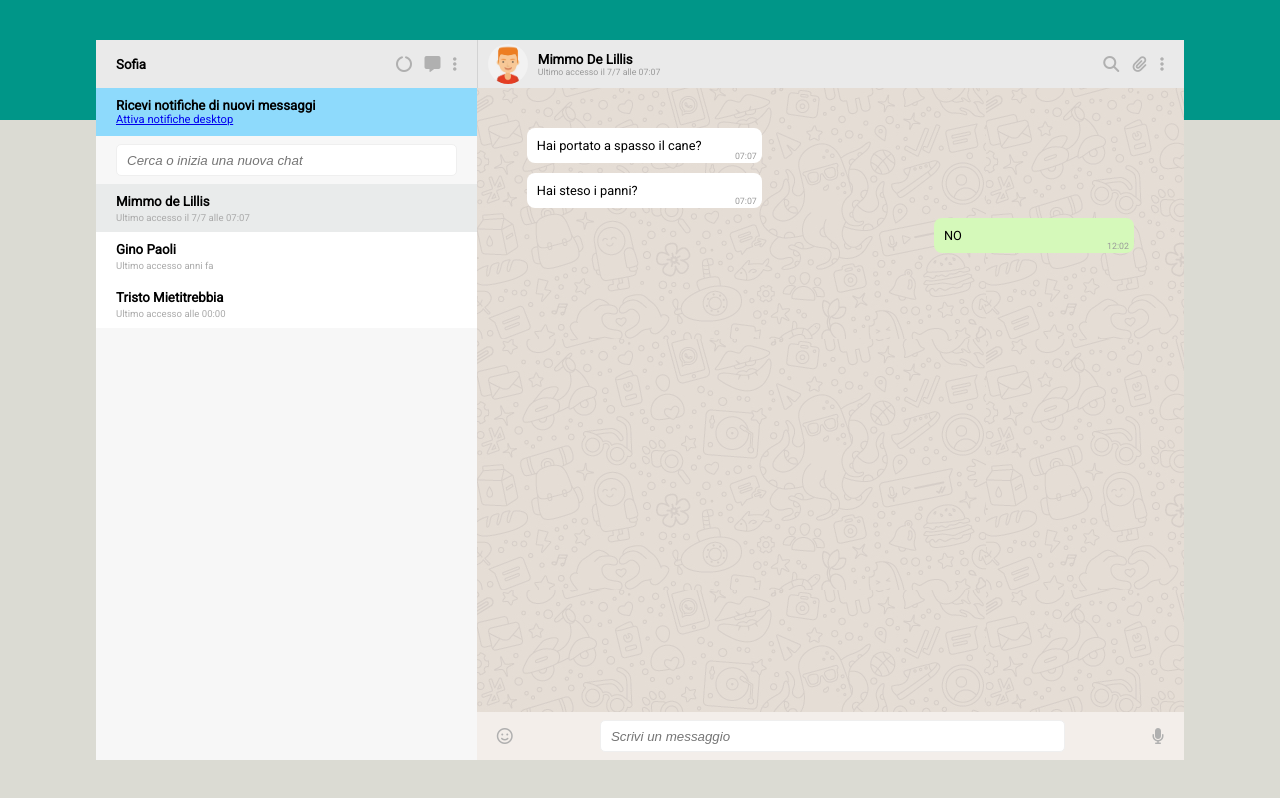
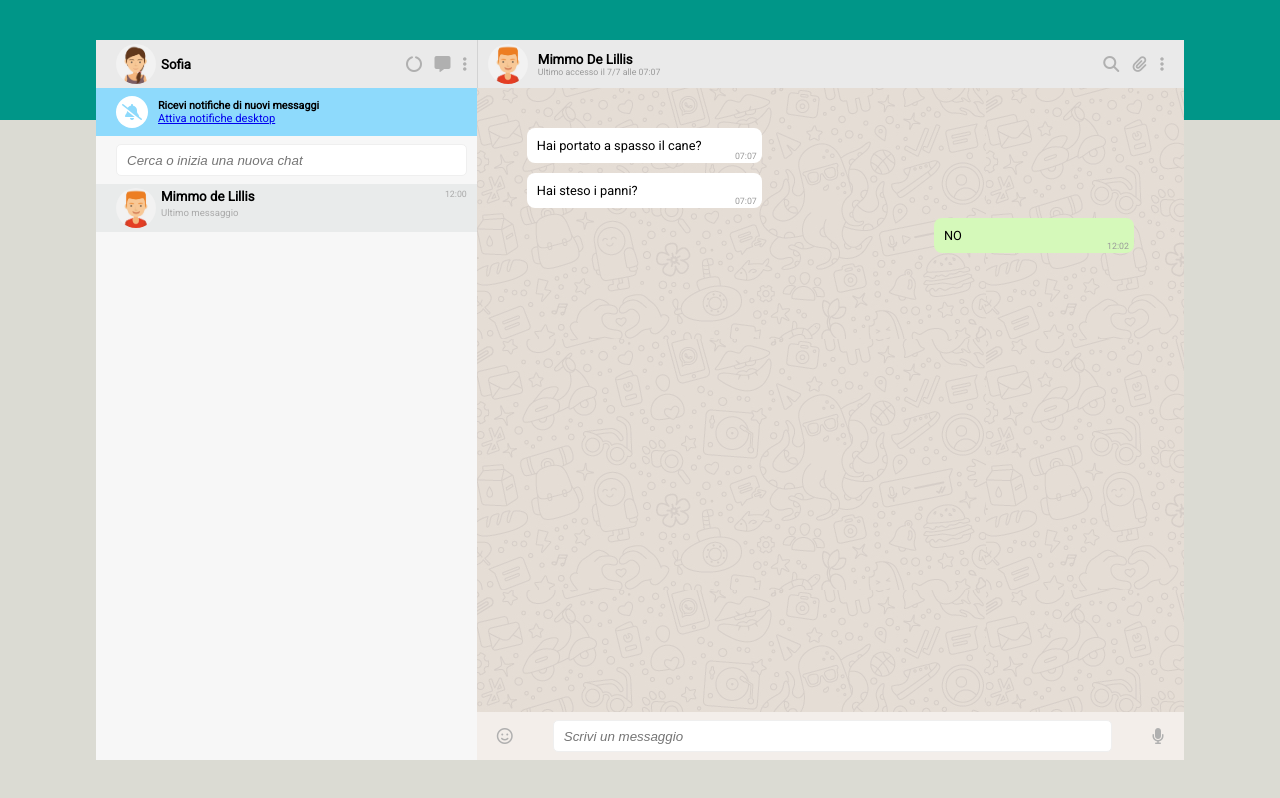
Before and after one commit to ClaudioLeone/vue-boolzapp, a plain HTML site: page index.html in a window 1280 px wide. Drawn offline with nearby package versions, Linux system fonts and the light colour scheme.

Commit message:
Completed stylization

```diff
--- a/CSS/style.css
+++ b/CSS/style.css
@@ -57,12 +57,16 @@ body {
     align-items: center;
 }
 
+.userbar > h5 {
+    margin-left: 5px;
+}
+
 .bars-height {
     height: var(--bars-height);
 }
 
 .sidebar-left-padding {
-    padding: 0 20px 0 20px;
+    padding: 0 10px 0 20px;
 }
 
 /* CLASSES */
@@ -96,11 +100,6 @@ body {
     z-index: 9999;
 }
 
-.notification-bar {
-    background-color: #8EDAFC;
-    justify-content: center;
-}
-
 .sidebar-left-top {
     background-color: #EAEAEA;
     justify-content: space-between;
@@ -109,6 +108,26 @@ body {
 .top-icons {
     width: 3.8rem;
     justify-content: space-between;
+    align-items: center;
+}
+
+.notification-icon-container {
+    justify-content: center;
+    align-items: center;
+    border-radius: 50%;
+    color: #8EDAFC;
+    width: 2rem;
+    height: 2rem;
+    background-color: white;
+}
+
+.notification-bar > .notification-info-container {
+    padding-left: 10px;
+}
+
+.notification-bar {
+    background-color: #8EDAFC;
+    justify-content: flex-start;
     align-items: center;
 }
 
@@ -122,7 +141,8 @@ body {
 }
 
 .sel-contact {
-    justify-content: center;
+    justify-content: flex-start;
+    align-items: center;
     background-color: #E9EBEB;
 }
 
@@ -131,10 +151,24 @@ body {
     background-color: #ffffff;
 }
 
+.contact-info {
+    width: 100%;
+    margin-top: 5px;
+    margin-left: 5px;
+    align-self: flex-start;
+}
+
 .contact-subtitle {
     margin-top: 3px;
     font-size: 0.6rem;
     color: #aaaaaa;
+}
+
+.contact-hour {
+    font-size: 0.55rem;
+    padding-top: 5px;
+    color: #aaaaaa;
+    align-self: flex-start;
 }
 
 .content-container {
@@ -199,7 +233,12 @@ body {
 
 .contacts-avatar {
     height: 2.5rem;
+    width: 2.5rem;
     border-radius: 50%;
+}
+
+.contacts-col {
+    overflow-y: auto;
 }
 
 .top-user-time {
@@ -218,10 +257,14 @@ body {
 }
 
 .bottom-srcbar {
-    width: 465px;
+    width: 100%;
     height: 2rem;
     border: 1px solid #efefef;
     border-radius: 5px;
     padding-left: 10px;
     font-style: oblique;
 }
+
+.bottom-srcbar-container {
+    width: 100%;
+}
--- a/index.html
+++ b/index.html
@@ -22,6 +22,7 @@
                 <div class="sidebar-left">
                     <div class="sidebar-left-top flex bars-height sidebar-left-padding">
                         <div class="userbar flex">
+                            <img class="contacts-avatar" src="img/avatar_io.jpg" alt="avt_io">
                             <h5>Sofia</h5>
                         </div>
 
@@ -32,9 +33,14 @@
                         </div>
                     </div>
 
-                    <div class="notification-bar bars-height sidebar-left-padding flex d-column">
-                        <h5>Ricevi notifiche di nuovi messaggi</h5>
-                        <a class="notification-anchor" href="#">Attiva notifiche desktop</a>
+                    <div class="notification-bar bars-height sidebar-left-padding flex">
+                        <div class="notification-icon-container flex">
+                            <i class="fa-solid fa-bell-slash"></i>
+                        </div>
+                        <div class="notification-info-container flex d-column">
+                            <h6>Ricevi notifiche di nuovi messaggi</h6>
+                            <a class="notification-anchor" href="#">Attiva notifiche desktop</a>
+                        </div>
                     </div>
 
                     <div class="searchbar bars-height sidebar-left-padding flex">
@@ -42,19 +48,13 @@
                     </div>
 
                     <div class="contacts-col">
-                        <div class="sel-contact sidebar-left-padding flex d-column bars-height">
-                            <h5 class="contact-name">Mimmo de Lillis</h5>
-                            <p class="contact-subtitle">Ultimo accesso il 7/7 alle 07:07</p>
-                        </div>
-
-                        <div class="contact sidebar-left-padding flex d-column bars-height">
-                            <h5 class="contact-name">Gino Paoli</h5>
-                            <p class="contact-subtitle">Ultimo accesso anni fa</p>
-                        </div>
-
-                        <div class="contact sidebar-left-padding flex d-column bars-height">
-                            <h5 class="contact-name">Tristo Mietitrebbia</h5>
-                            <p class="contact-subtitle">Ultimo accesso alle 00:00</p>
+                        <div class="sel-contact sidebar-left-padding flex bars-height">
+                            <img class="contacts-avatar" src="img/avatar_1.jpg" alt="avt_1">
+                            <div class="contact-info flex d-column">
+                                <h5 class="contact-name">Mimmo de Lillis</h5>
+                                <p class="contact-subtitle">Ultimo messaggio</p>
+                            </div>
+                            <span class="contact-hour">12:00</span>
                         </div>
                     </div>
                 </div>
@@ -100,7 +100,7 @@
                             <i class="fa-regular fa-face-smile" style="color: #b0b0b0;"></i>
                         </div>
 
-                        <div>
+                        <div class="bottom-srcbar-container">
                             <input class="bottom-srcbar" type="text" placeholder="Scrivi un messaggio">
                         </div>
 
```
